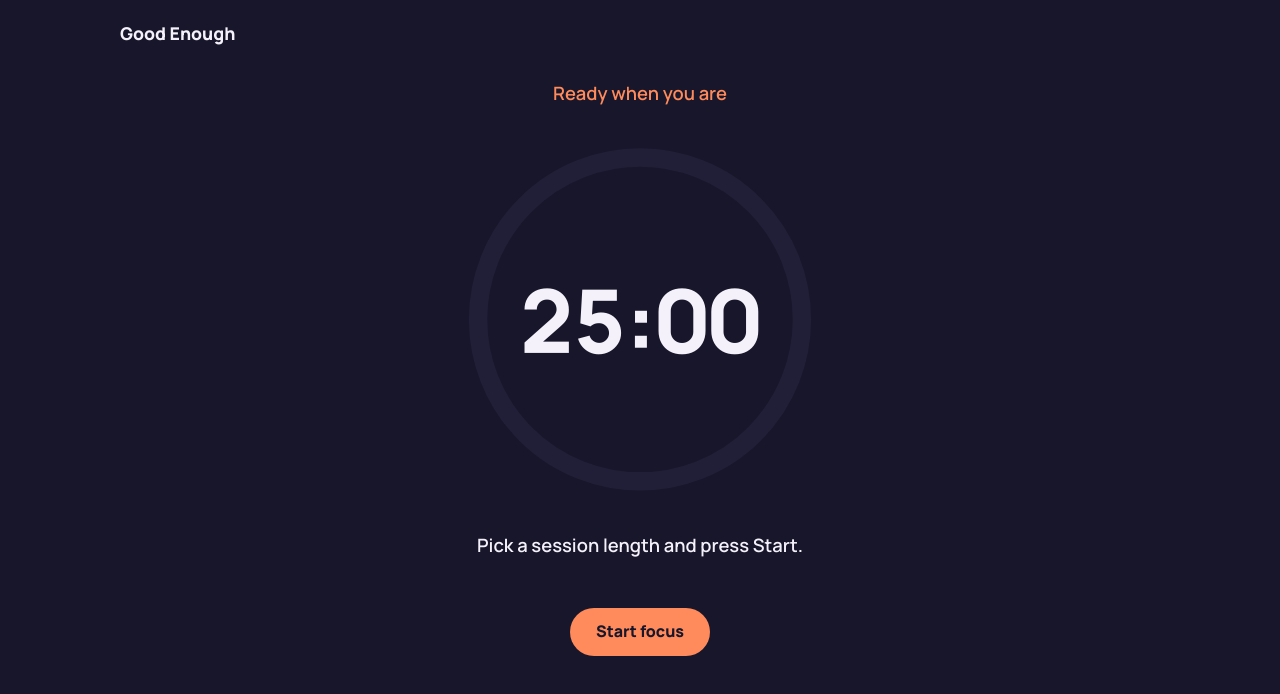
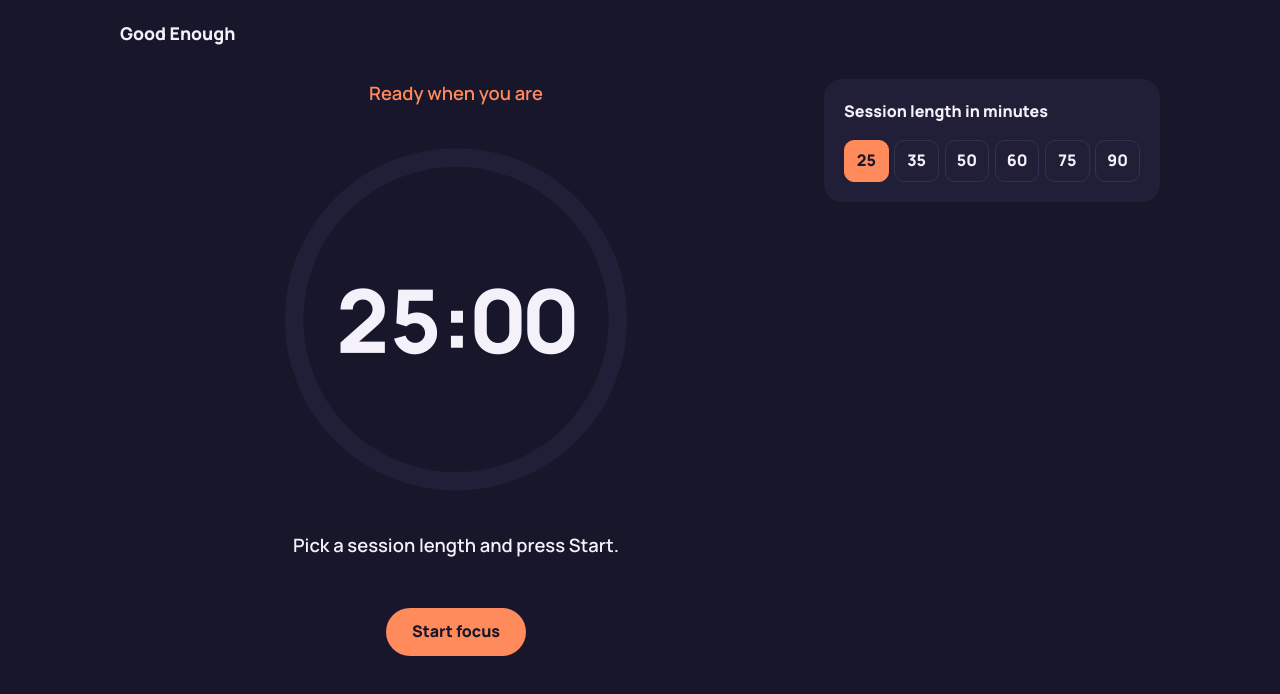
Before and after one commit to ShirazMK/good-enough, a website: page index.html in a window 1280 px wide. Drawn offline with Linux system fonts and the light colour scheme.

Commit message:
Add session length presets

```diff
--- a/css/style.css
+++ b/css/style.css
@@ -131,3 +131,46 @@ h1, p { margin: 0; }
   align-items: center;
   justify-content: center;
 }
+/* ===== Two-column layout ===== */
+.layout {
+  display: grid;
+  grid-template-columns: minmax(0, 1fr) 21rem; /* timer takes the space, panel is 21rem */
+  gap: 2rem;
+  align-items: start;
+}
+
+/* ===== Side panel ===== */
+.panel { display: grid; gap: 1rem; }
+
+.card {
+  padding: 1.25rem;
+  background: var(--surface);
+  border-radius: 18px;
+}
+.card h2 { margin: 0 0 1rem; font-size: 1rem; font-weight: 800; }
+
+/* ===== Session length buttons ===== */
+.presets {
+  display: grid;
+  grid-template-columns: repeat(6, 1fr); /* six equal columns */
+  gap: 0.35rem;
+}
+
+.preset {
+  min-height: 2.6rem;
+  border: 1.5px solid var(--line);
+  border-radius: 10px;
+  background: transparent;
+  color: var(--text);
+  font: inherit;
+  font-weight: 800;
+  cursor: pointer;
+}
+.preset:hover:not(:disabled) { border-color: var(--focus); }
+.preset[aria-pressed="true"] { background: var(--focus); border-color: var(--focus); color: var(--on-color); }
+.preset:disabled { opacity: 0.35; cursor: not-allowed; }
+
+/* ===== Phones and small windows: one column ===== */
+@media (max-width: 860px) {
+  .layout { grid-template-columns: 1fr; }
+}
--- a/index.html
+++ b/index.html
@@ -15,7 +15,7 @@
       <p class="brand">Good Enough</p>
     </header>
 
-    <main>
+    <main class="layout">
       <section class="timer">
         <h1 class="phase-label" id="phase-label">Ready when you are</h1>
 <div class="ring-wrap">
@@ -34,6 +34,12 @@
           <button class="button button-quiet" id="reset" type="button">Reset</button>
         </div>
       </section>
+            <aside class="panel">
+        <section class="card" aria-labelledby="length-title">
+          <h2 id="length-title">Session length in minutes</h2>
+          <div class="presets" id="presets" role="group" aria-labelledby="length-title"></div>
+        </section>
+      </aside>
     </main>
   </div>
 
--- a/js/main.js
+++ b/js/main.js
@@ -9,6 +9,7 @@ function $(selector) {
 const appEl = $("#app");
 const phaseLabelEl = $("#phase-label");
 const timeEl = $("#time");
+const presetsEl = $("#presets");
 const messageEl = $("#message");
 const primaryButton = $("#primary");
 const resetButton = $("#reset");
@@ -18,7 +19,28 @@ const RING_LENGTH = 2 * Math.PI * 88;
 ringProgressEl.style.strokeDasharray = String(RING_LENGTH);
 // ===== Settings =====
 const MINUTE = 60 * 1000; // one minute in milliseconds
-const sessionMinutes = 25;
+// The lengths a user can choose. "as const" makes the list read-only.
+const SESSION_PRESETS = [25, 35, 50, 60, 75, 90];
+const STORAGE_KEY = "good-enough:session";
+// Load the saved length, or use 25 if there is none (or it's invalid)
+function loadSession() {
+    try {
+        const saved = Number(localStorage.getItem(STORAGE_KEY));
+        return SESSION_PRESETS.includes(saved) ? saved : 25;
+    }
+    catch {
+        return 25; // some browsers block storage (private mode)
+    }
+}
+function saveSession(minutes) {
+    try {
+        localStorage.setItem(STORAGE_KEY, String(minutes));
+    }
+    catch {
+        // storage blocked: the app still works, it just won't remember
+    }
+}
+let sessionMinutes = loadSession(); // "let" now, because it can change
 let phase = "idle";
 let endTime = 0; // the moment (in ms) when the session ends
 let remainingMs = 0;
@@ -58,6 +80,15 @@ function pause() {
     remainingMs = endTime - Date.now(); // remember what's left
     phase = "paused";
     messageEl.textContent = "Paused. Take a breath.";
+    render();
+}
+function setSession(minutes) {
+    if (phase === "focus" || phase === "paused")
+        return; // no switching mid-session
+    sessionMinutes = minutes;
+    saveSession(minutes);
+    phase = "idle";
+    messageEl.textContent = `${minutes} minutes it is. Press Start when you're ready.`;
     render();
 }
 // NEW
@@ -107,6 +138,18 @@ const BUTTON_LABELS = {
     "focus-done": "Start again",
 };
 // ===== Draw the screen from the state =====
+function buildPresets() {
+    for (const minutes of SESSION_PRESETS) {
+        const button = document.createElement("button");
+        button.type = "button";
+        button.className = "preset";
+        button.dataset.minutes = String(minutes); // becomes data-minutes="50"
+        button.textContent = String(minutes);
+        button.setAttribute("aria-label", `${minutes} minute session`);
+        button.addEventListener("click", () => setSession(minutes));
+        presetsEl.append(button);
+    }
+}
 function render() {
     appEl.dataset.phase = phase;
     phaseLabelEl.textContent = PHASE_LABELS[phase];
@@ -126,6 +169,12 @@ function render() {
     document.title = isRunning
         ? `${formatTime(remaining())} · ${PHASE_LABELS[phase]} | Good Enough`
         : "Good Enough";
+    // Highlight the chosen length; lock the others while a session runs
+    presetsEl.querySelectorAll(".preset").forEach((button) => {
+        const isSelected = Number(button.dataset.minutes) === sessionMinutes;
+        button.setAttribute("aria-pressed", String(isSelected));
+        button.disabled = isRunning && !isSelected;
+    });
 }
 // Turn on the ring animation after the first frame has been drawn
 requestAnimationFrame(() => requestAnimationFrame(() => appEl.classList.add("is-ready")));
@@ -141,5 +190,8 @@ function tick() {
 // ===== Start everything =====
 primaryButton.addEventListener("click", primaryAction);
 resetButton.addEventListener("click", reset);
+primaryButton.addEventListener("click", primaryAction);
+resetButton.addEventListener("click", reset);
+buildPresets();
 render();
 setInterval(tick, 250);
```
Also changed, not shown: src/main.ts (+56 -2 lines).
